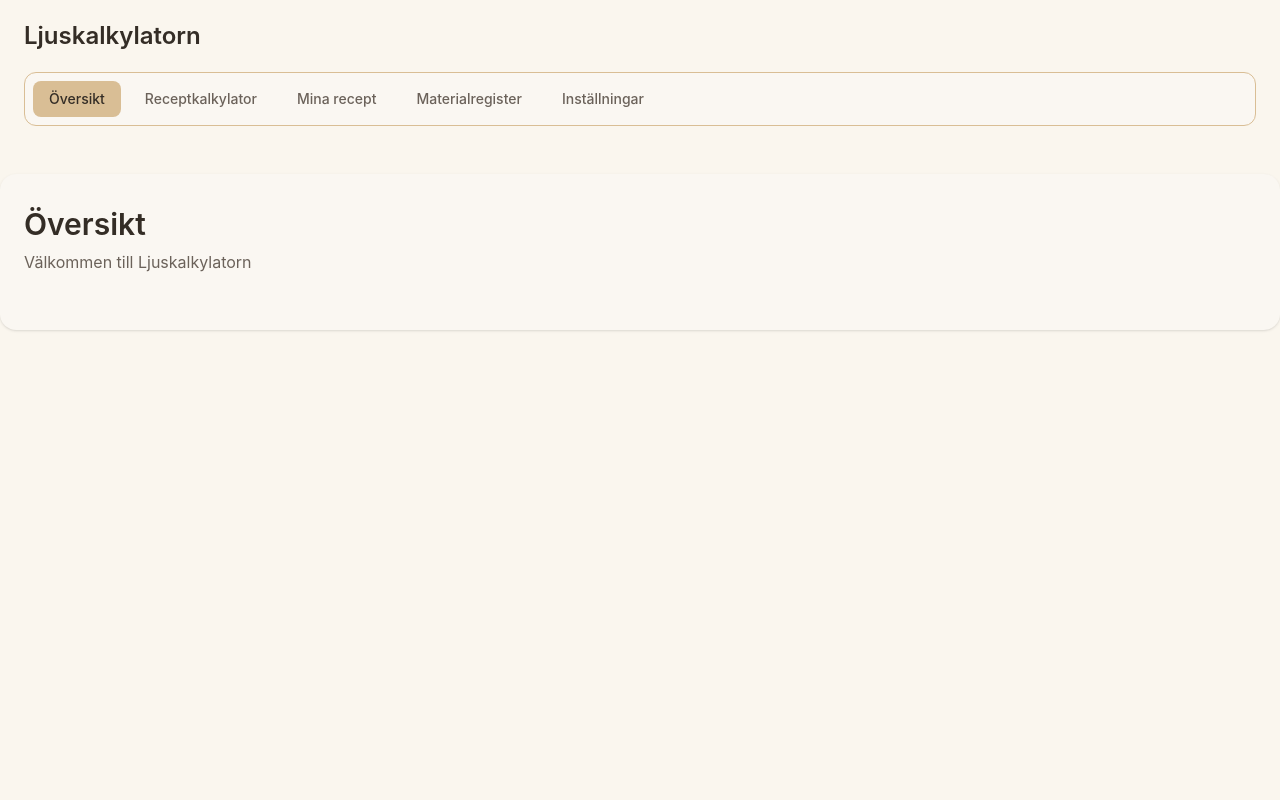
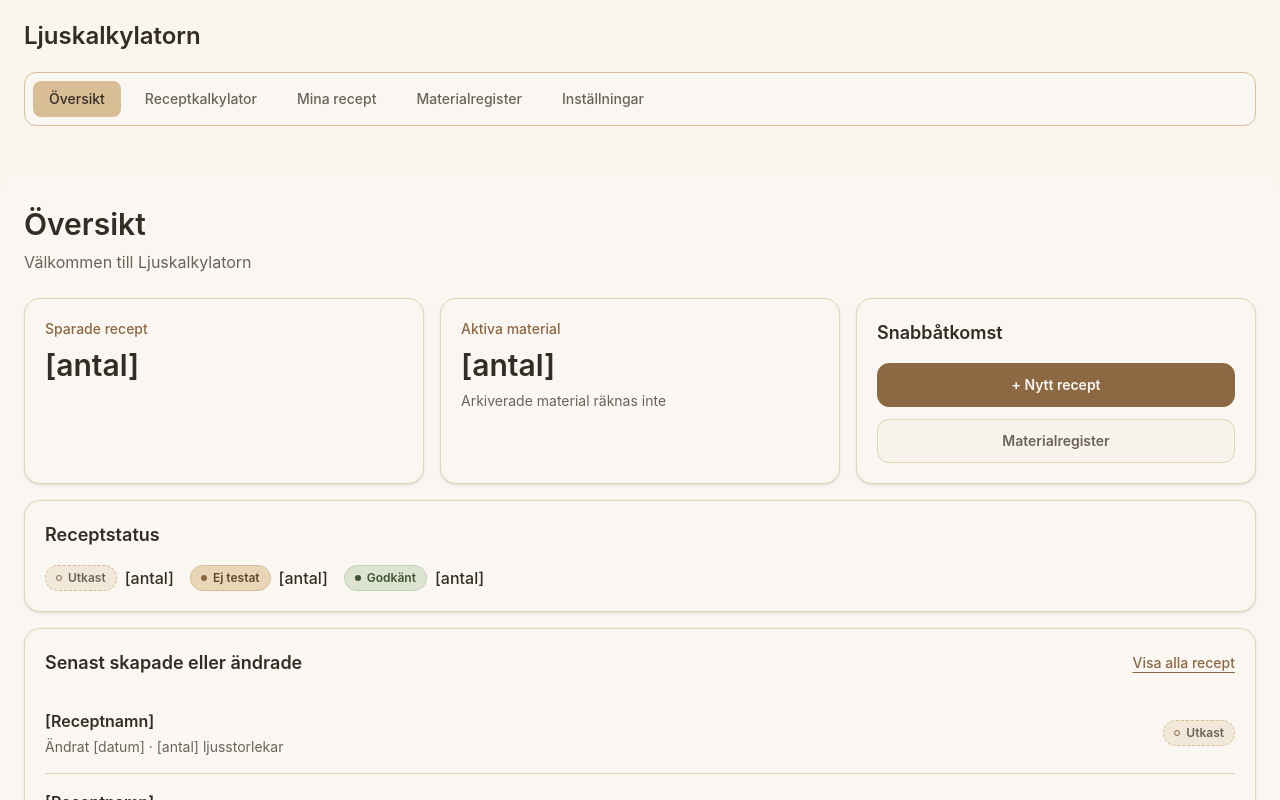
Before and after one commit to Emilia9602/Ljuskalkylator, a React (Vite) app: page / in a window 1280 px wide. Shown: the top 800 px of the page. Built offline with nearby package versions, Linux system fonts and the light colour scheme.

Commit message:
Added components for OverviewPage and implemented them

```diff
--- /dev/null
+++ b/src/components/overview/QuickAccess.tsx
@@ -0,0 +1,29 @@
+import { Link } from "react-router-dom"
+import Card from "../ui/Card"
+import Button from "../ui/Button"
+
+function QuickAccess() {
+    return (
+        <Card>
+            <h2 className="mb-4 text-lg font-semibold text-[#342D26]">
+                Snabbåtkomst
+            </h2>
+
+            <div className="flex flex-col gap-3">
+                <Link to="/calculator" className="block">
+                    <Button className="w-full">
+                        + Nytt recept
+                    </Button>
+                </Link>
+
+                <Link to="/materials" className="block">
+                    <Button variant="secondary" className="w-full">
+                        Materialregister
+                    </Button>
+                </Link>
+            </div>
+        </Card>
+    )
+}
+
+export default QuickAccess
--- /dev/null
+++ b/src/components/overview/RecentRecipes.tsx
@@ -0,0 +1,73 @@
+import { Link } from "react-router-dom"
+import Card from "../ui/Card"
+import StatusBadge from "../ui/StatusBadge"
+
+const RECENT_RECIPES = [
+    {
+        name: "[Receptnamn]",
+        date: "[datum]",
+        sizes: "[antal]",
+        status: "utkast" as const,
+    },
+    {
+        name: "[Receptnamn]",
+        date: "[datum]",
+        sizes: "[antal]",
+        status: "ejTestat" as const,
+    },
+    {
+        name: "[Receptnamn]",
+        date: "[datum]",
+        sizes: "[antal]",
+        status: "godkant" as const,
+    },
+    {
+        name: "[Receptnamn]",
+        date: "[datum]",
+        sizes: "[antal]",
+        status: "utkast" as const,
+    },
+]
+
+function RecentRecipes() {
+    return (
+        <Card>
+            <div className="mb-4 flex flex-wrap items-center justify-between gap-2">
+                <h2 className="text-lg font-semibold text-[#342D26]">
+                    Senast skapade eller ändrade
+                </h2>
+
+                <Link
+                    to="/recipes"
+                    className="text-sm font-medium text-[#8C6843] underline underline-offset-4 hover:text-[#6B625A] focus-visible:outline-2 focus-visible:outline-offset-4 focus-visible:outline-[#8C6843]"
+                >
+                    Visa alla recept
+                </Link>
+            </div>
+
+            <div className="divide-y divide-[#E6D3B4]">
+                {RECENT_RECIPES.map((recipe, index) => (
+                    <Link
+                        key={index}
+                        to="/recipes"
+                        className="flex flex-col gap-2 py-4 transition-colors hover:bg-[#F8F4EC] focus-visible:outline-2 focus-visible:outline-[#8C6843] sm:flex-row sm:items-center sm:justify-between"
+                    >
+                        <div>
+                            <p className="font-semibold text-[#342D26]">
+                                {recipe.name}
+                            </p>
+
+                            <p className="mt-1 text-sm text-[#6B625A]">
+                                Ändrat {recipe.date} · {recipe.sizes} ljusstorlekar
+                            </p>
+                        </div>
+
+                        <StatusBadge status={recipe.status} />
+                    </Link>
+                ))}
+            </div>
+        </Card>
+    )
+}
+
+export default RecentRecipes
--- /dev/null
+++ b/src/components/overview/RecipesStatusSummary.tsx
@@ -0,0 +1,31 @@
+import Card from "../ui/Card"
+import StatusBadge from "../ui/StatusBadge"
+
+function RecipeStatusSummary() {
+    return (
+        <Card>
+            <h2 className="mb-4 text-lg font-semibold text-[#342D26]">
+                Receptstatus
+            </h2>
+
+            <div className="flex flex-wrap gap-4">
+                <div className="flex items-center gap-2">
+                    <StatusBadge status="utkast" />
+                    <span className="font-medium text-[#342D26]">[antal]</span>
+                </div>
+
+                <div className="flex items-center gap-2">
+                    <StatusBadge status="ejTestat" />
+                    <span className="font-medium text-[#342D26]">[antal]</span>
+                </div>
+
+                <div className="flex items-center gap-2">
+                    <StatusBadge status="godkant" />
+                    <span className="font-medium text-[#342D26]">[antal]</span>
+                </div>
+            </div>
+        </Card>
+    )
+}
+
+export default RecipeStatusSummary
--- /dev/null
+++ b/src/components/overview/StatCard.tsx
@@ -0,0 +1,29 @@
+import Card from "../ui/Card"
+
+type StatCardProps = {
+    title: string
+    value: string
+    description?: string
+}
+
+function StatCard({ title, value, description }: StatCardProps) {
+    return (
+        <Card>
+            <p className="mb-2 text-sm font-medium text-[#8C6843]">
+                {title}
+            </p>
+
+            <p className="text-3xl font-semibold text-[#342D26]">
+                {value}
+            </p>
+
+            {description && (
+                <p className="mt-2 text-sm text-[#6B625A]">
+                    {description}
+                </p>
+            )}
+        </Card>
+    )
+}
+
+export default StatCard
--- /dev/null
+++ b/src/components/ui/Button.tsx
@@ -0,0 +1,31 @@
+import type { ReactNode } from "react"
+
+type ButtonProps = {
+    children: ReactNode
+    variant?: "primary" | "secondary" | "destructive"
+    className?: string
+}
+
+function Button({
+    children,
+    variant = "primary",
+    className = "",
+}: ButtonProps) {
+    const variants = {
+        primary:
+            "border border-[#8C6843] bg-[#8C6843] text-[#FAF7F2] hover:bg-[#725333]",
+        secondary:
+            "border border-[#E6D3B4] bg-[#F8F4EC] text-[#6B625A] hover:bg-[#F0E7D9]",
+        destructive:
+            "border border-[#E7B4B4] bg-[#F4DADA] text-[#9B6257] hover:bg-[#EBCACA]",
+    }
+
+    return (
+        <button
+            className={`min-h-11 rounded-xl px-4 py-2 text-sm font-semibold transition-colors focus-visible:outline-2 focus-visible:outline-offset-2 focus-visible:outline-[#8C6843] ${variants[variant]} ${className}`}>
+            {children}
+        </button>
+    )
+}
+
+export default Button;
--- /dev/null
+++ b/src/components/ui/Card.tsx
@@ -0,0 +1,17 @@
+import type { ReactNode } from "react"
+
+type CardProps = {
+    children: ReactNode
+    className?: string
+}
+
+function Card({ children, className = "" }: CardProps) {
+    return (
+        <div
+            className={`rounded-2xl border border-[#E6D3B4] bg-[#FAF7F2] p-5 shadow-sm ${className}`}>
+            {children}
+        </div>
+    )
+}
+
+export default Card;
--- /dev/null
+++ b/src/components/ui/StatusBadge.tsx
@@ -0,0 +1,36 @@
+type StatusBadgeProps = {
+    status: "utkast" | "ejTestat" | "godkant"
+}
+
+const STATUS_STYLES = {
+    utkast: {
+        label: "Utkast",
+        style: "border border-dashed border-[#D9BE95] bg-[#F1E8DA] text-[#6B625A]",
+        dot: "bg-transparent border border-[#8C6843]",
+    },
+    ejTestat: {
+        label: "Ej testat",
+        style: "border border-[#D9BE95] bg-[#E9D6B6] text-[#5C4630]",
+        dot: "bg-[#8C6843]",
+    },
+    godkant: {
+        label: "Godkänt",
+        style: "border border-[#C5D0B8] bg-[#DCE3D0] text-[#3F5434]",
+        dot: "bg-[#3F5434]",
+    },
+}
+
+function StatusBadge({ status }: StatusBadgeProps) {
+    const config = STATUS_STYLES[status]
+
+    return (
+        <span
+            className={`inline-flex items-center gap-1.5 rounded-full px-2.5 py-1 text-xs font-semibold ${config.style}`}
+        >
+            <span className={`h-1.5 w-1.5 rounded-full ${config.dot}`} />
+            {config.label}
+        </span>
+    )
+}
+
+export default StatusBadge
--- a/src/pages/OverviewPage.tsx
+++ b/src/pages/OverviewPage.tsx
@@ -1,3 +1,7 @@
+import QuickAccess from "../components/overview/QuickAccess";
+import RecentRecipes from "../components/overview/RecentRecipes";
+import RecipeStatusSummary from "../components/overview/RecipesStatusSummary";
+import StatCard from "../components/overview/StatCard";
 import PageHeader from "../components/ui/PageHeader";
 
 function OverviewPage() {
@@ -6,6 +10,29 @@ function OverviewPage() {
             <PageHeader
                 title="Översikt"
                 description="Välkommen till Ljuskalkylatorn" />
+
+            <div className="grid grid-cols-1 gap-4 sm:grid-cols-2 lg:grid-cols-3">
+                <StatCard
+                    title="Sparade recept"
+                    value="[antal]"
+                />
+
+                <StatCard
+                    title="Aktiva material"
+                    value="[antal]"
+                    description="Arkiverade material räknas inte"
+                />
+
+                <QuickAccess />
+            </div>
+
+            <div className="mt-4">
+                <RecipeStatusSummary />
+            </div>
+
+            <div className="mt-4">
+                <RecentRecipes />
+            </div>
         </section>
     )
 }
```
